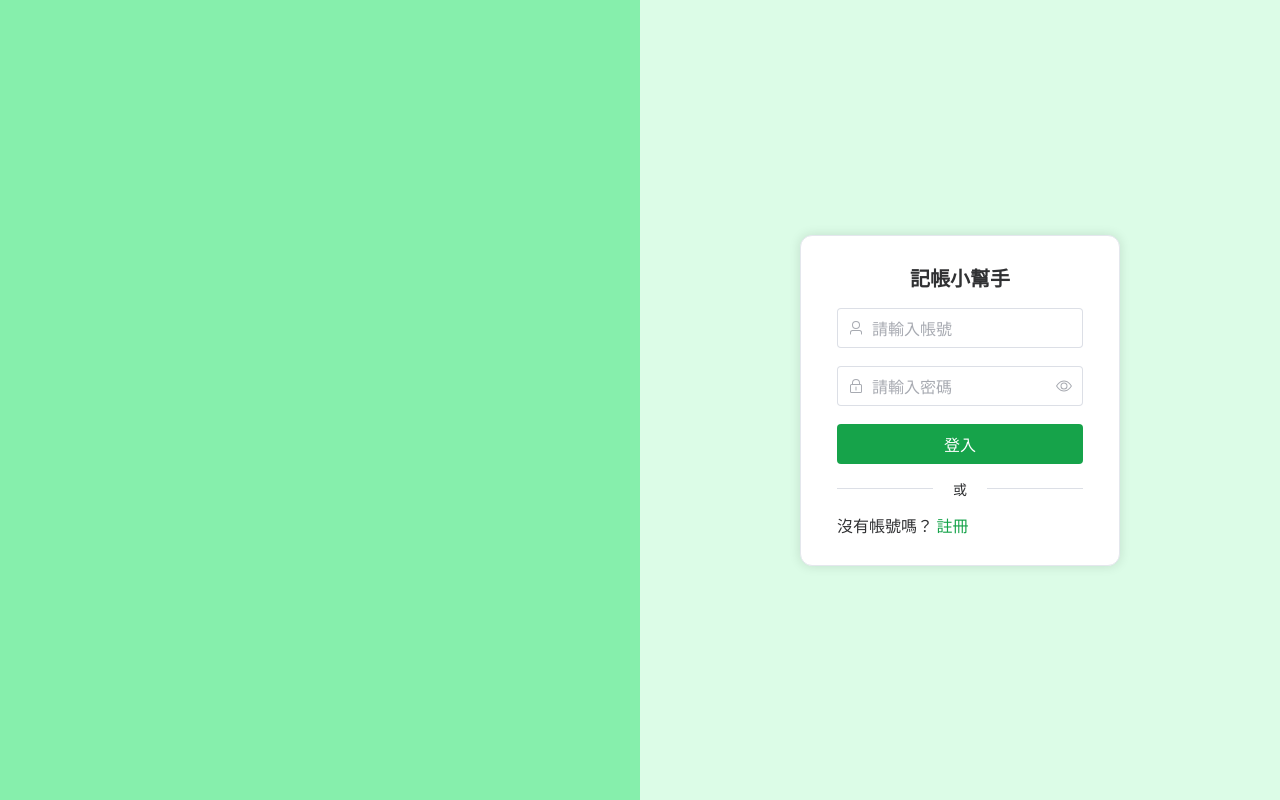
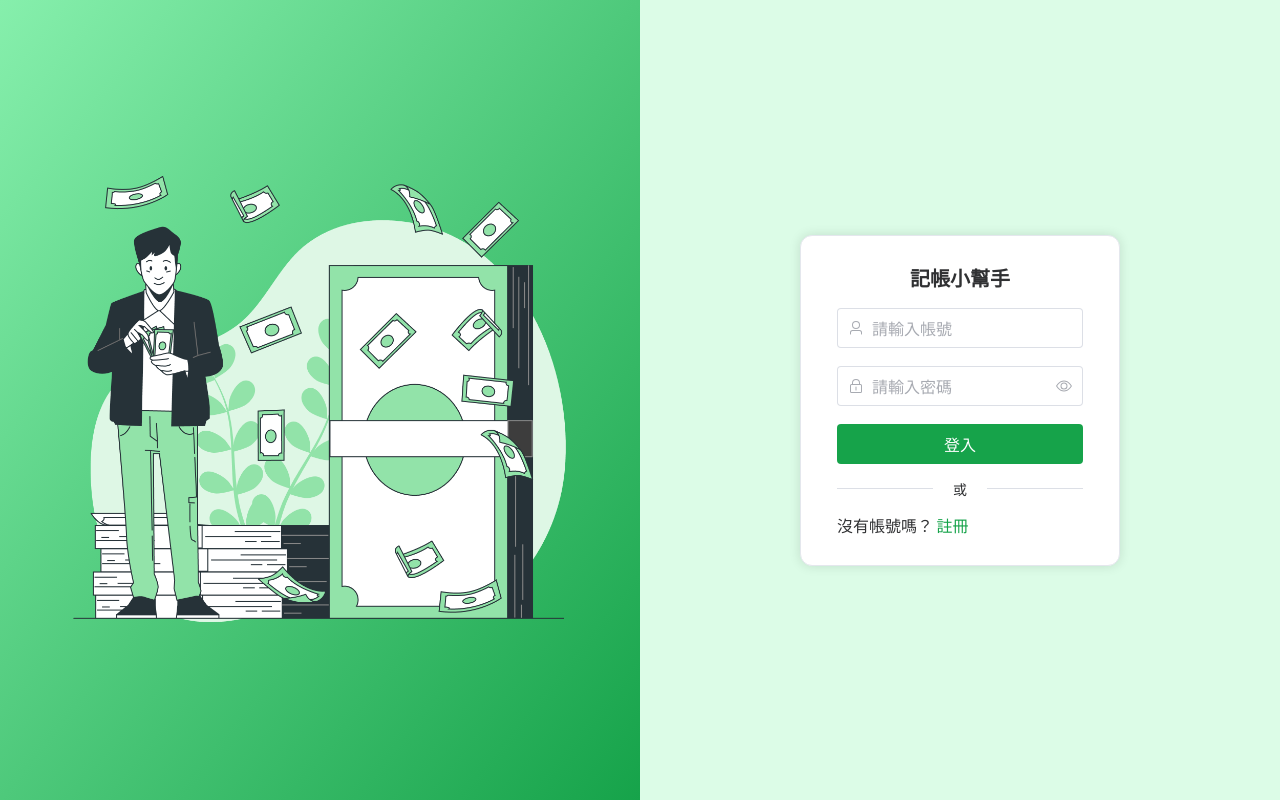
Before and after one commit to brianhsu0606/budget-tracker, a Vue app in the folder frontend/: page /login in a window 1280 px wide. Built offline with nearby package versions, Linux system fonts and the light colour scheme; no server answers.

Commit message:
style: LoginView.vue 新增登入頁插圖

```diff
--- a/frontend/src/apis/request.ts
+++ b/frontend/src/apis/request.ts
@@ -2,7 +2,7 @@ import axios from 'axios'
 import { useUserStore } from '@/stores/userStore'
 
 const request = axios.create({
-  baseURL: 'http://localhost:3000/api',
+  baseURL: import.meta.env.VITE_API_BASE_URL,
 })
 
 request.interceptors.request.use((config) => {
--- a/frontend/src/components/CommonAside.vue
+++ b/frontend/src/components/CommonAside.vue
@@ -32,7 +32,9 @@ const avatarSrc = computed(() => {
 
 <template>
   <!-- 個人資訊 -->
-  <div class="h-[25vh] flex flex-col items-center justify-center border-b border-gray-300">
+  <div
+    class="h-[25vh] 2xl:h-[20vh] flex flex-col items-center justify-center border-b-2 border-gray-300"
+  >
     <img
       :src="avatarSrc"
       alt="頭貼"
@@ -47,7 +49,7 @@ const avatarSrc = computed(() => {
       v-for="page in pageList"
       :key="page.path"
       :index="page.path"
-      class="hover:bg-[#E6F4EA] flex gap-4 items-center text-gray-700 border-b border-gray-300;"
+      class="hover:bg-[#E6F4EA] flex gap-4 items-center text-gray-700 border-b-2 border-gray-300;"
       @click="handleClick(page.path)"
     >
       <h3 class="text-lg font-medium ml-2">{{ page.label }}</h3>
--- a/frontend/src/components/CommonHeader.vue
+++ b/frontend/src/components/CommonHeader.vue
@@ -17,7 +17,7 @@ const handleLogout = () => {
   <header class="flex justify-between items-center h-full px-4">
     <slot></slot>
     <h3 class="text-2xl font-bold">記帳小幫手</h3>
-    <el-button @click="handleLogout" type="primary">登出</el-button>
+    <el-button @click="handleLogout" type="primary" class="h-10 text-base">登出</el-button>
   </header>
 </template>
 
--- a/frontend/src/views/LoginView.vue
+++ b/frontend/src/views/LoginView.vue
@@ -81,7 +81,13 @@ const handleLogin = async () => {
 
 <template>
   <el-row class="h-full">
-    <el-col :xs="0" :lg="12" class="bg-green-300"></el-col>
+    <el-col
+      :xs="0"
+      :lg="12"
+      class="bg-gradient-to-br from-green-300 to-green-600 flex justify-center items-center"
+    >
+      <img src="/src/assets/images/login.png" alt="登入圖片" class="max-w-[80%]" />
+    </el-col>
 
     <el-col :xs="24" :lg="12" class="bg-green-100">
       <div class="flex justify-center items-center h-full">
```
Also changed, not shown: frontend/src/assets/images/login.png (added), 1 other file (tests, documents, lock files or other folders).
